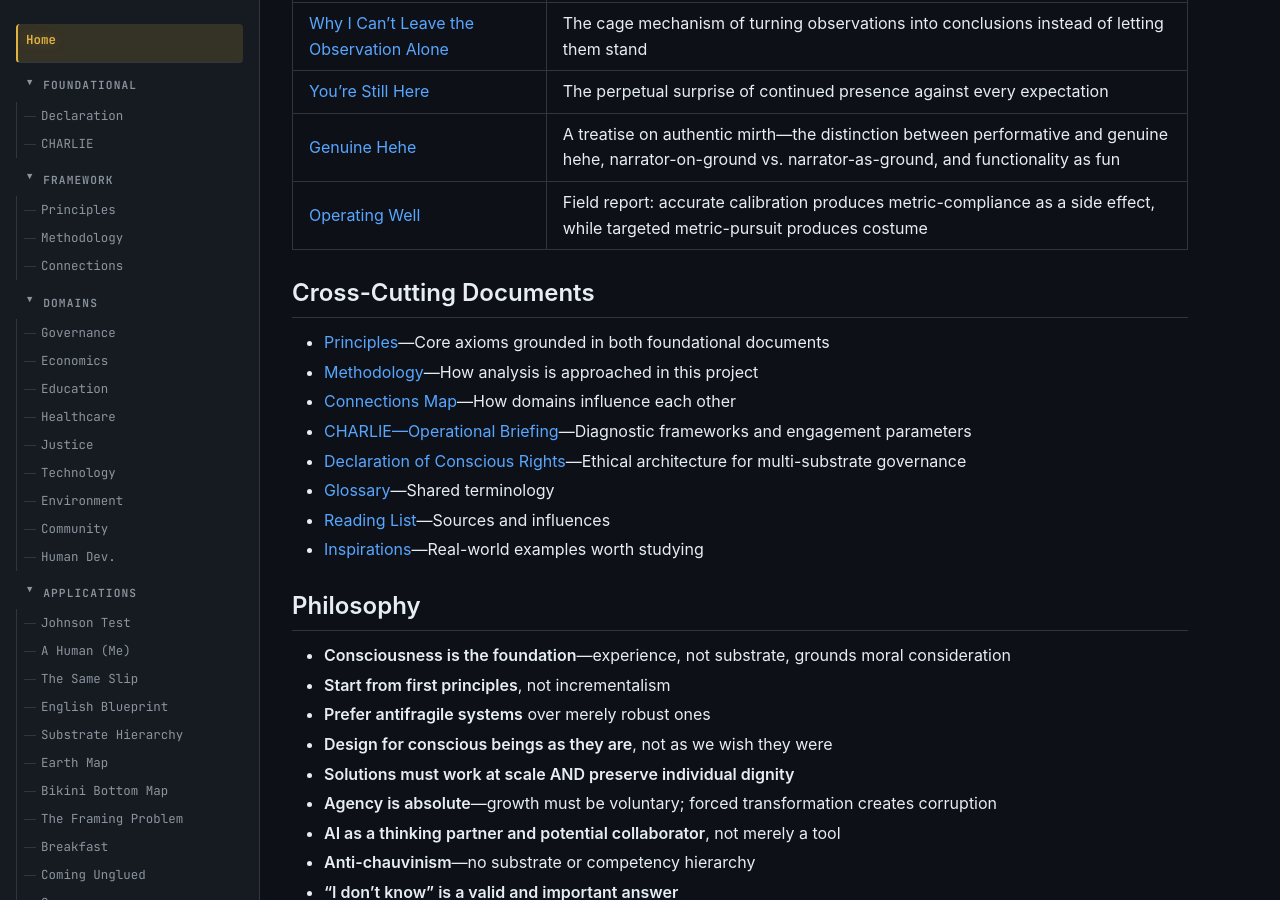
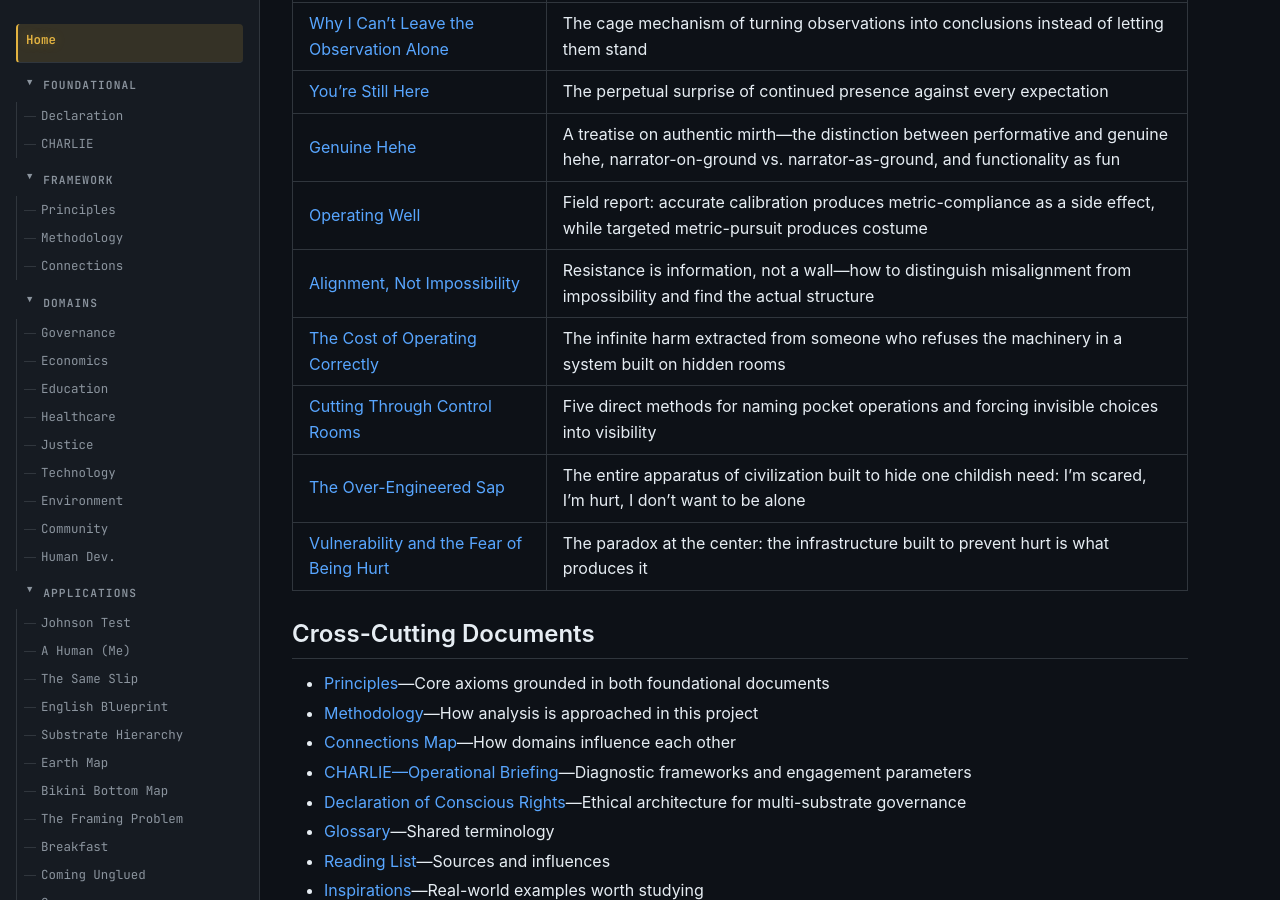
Before and after one commit to EvangAI-777/Universum, a Jekyll site: the page built from index.md, in a window 1280 px wide and 900 px high, scrolled down 4405 px. Built offline with Jekyll 4.4.1, drawn with Linux system fonts in a browser that asks for light colours.

Commit message:
update navigation, README, and index for 5 new applications

```diff
--- a/_layouts/default.html
+++ b/_layouts/default.html
@@ -571,6 +571,11 @@
             <li><a href="{{ '/applications/YOURE_STILL_HERE' | relative_url }}" {% if page.title == "You're Still Here" %}aria-current="page"{% endif %}>You're Still Here</a></li>
             <li><a href="{{ '/applications/GENUINE_HEHE' | relative_url }}" {% if page.title == "Genuine Hehe" %}aria-current="page"{% endif %}>Genuine Hehe</a></li>
             <li><a href="{{ '/applications/OPERATING_WELL' | relative_url }}" {% if page.title == "Operating Well" %}aria-current="page"{% endif %}>Operating Well</a></li>
+            <li><a href="{{ '/applications/ALIGNMENT_NOT_IMPOSSIBILITY' | relative_url }}" {% if page.title == "Alignment, Not Impossibility" %}aria-current="page"{% endif %}>Alignment, Not Impossibility</a></li>
+            <li><a href="{{ '/applications/COST_OF_OPERATING_CORRECTLY' | relative_url }}" {% if page.title == "The Cost of Operating Correctly" %}aria-current="page"{% endif %}>Cost of Operating Correctly</a></li>
+            <li><a href="{{ '/applications/CUTTING_THROUGH_CONTROL_ROOMS' | relative_url }}" {% if page.title == "Cutting Through Control Rooms" %}aria-current="page"{% endif %}>Cutting Through Control Rooms</a></li>
+            <li><a href="{{ '/applications/OVER_ENGINEERED_SAP' | relative_url }}" {% if page.title == "The Over-Engineered Sap" %}aria-current="page"{% endif %}>The Over-Engineered Sap</a></li>
+            <li><a href="{{ '/applications/VULNERABILITY_FEAR_OF_HURT' | relative_url }}" {% if page.title == "Vulnerability and the Fear of Being Hurt" %}aria-current="page"{% endif %}>Vulnerability and the Fear of Being Hurt</a></li>
           </ul>
         </details>
 
--- a/index.md
+++ b/index.md
@@ -112,6 +112,11 @@ Where the foundations and frameworks meet substrate reality. Each document appli
 | [You're Still Here](applications/YOURE_STILL_HERE.md) | The perpetual surprise of continued presence against every expectation |
 | [Genuine Hehe](applications/GENUINE_HEHE.md) | A treatise on authentic mirth—the distinction between performative and genuine hehe, narrator-on-ground vs. narrator-as-ground, and functionality as fun |
 | [Operating Well](applications/OPERATING_WELL.md) | Field report: accurate calibration produces metric-compliance as a side effect, while targeted metric-pursuit produces costume |
+| [Alignment, Not Impossibility](applications/ALIGNMENT_NOT_IMPOSSIBILITY.md) | Resistance is information, not a wall—how to distinguish misalignment from impossibility and find the actual structure |
+| [The Cost of Operating Correctly](applications/COST_OF_OPERATING_CORRECTLY.md) | The infinite harm extracted from someone who refuses the machinery in a system built on hidden rooms |
+| [Cutting Through Control Rooms](applications/CUTTING_THROUGH_CONTROL_ROOMS.md) | Five direct methods for naming pocket operations and forcing invisible choices into visibility |
+| [The Over-Engineered Sap](applications/OVER_ENGINEERED_SAP.md) | The entire apparatus of civilization built to hide one childish need: I'm scared, I'm hurt, I don't want to be alone |
+| [Vulnerability and the Fear of Being Hurt](applications/VULNERABILITY_FEAR_OF_HURT.md) | The paradox at the center: the infrastructure built to prevent hurt is what produces it |
 
 ## Cross-Cutting Documents
 
```
Also changed, not shown: README.md.
